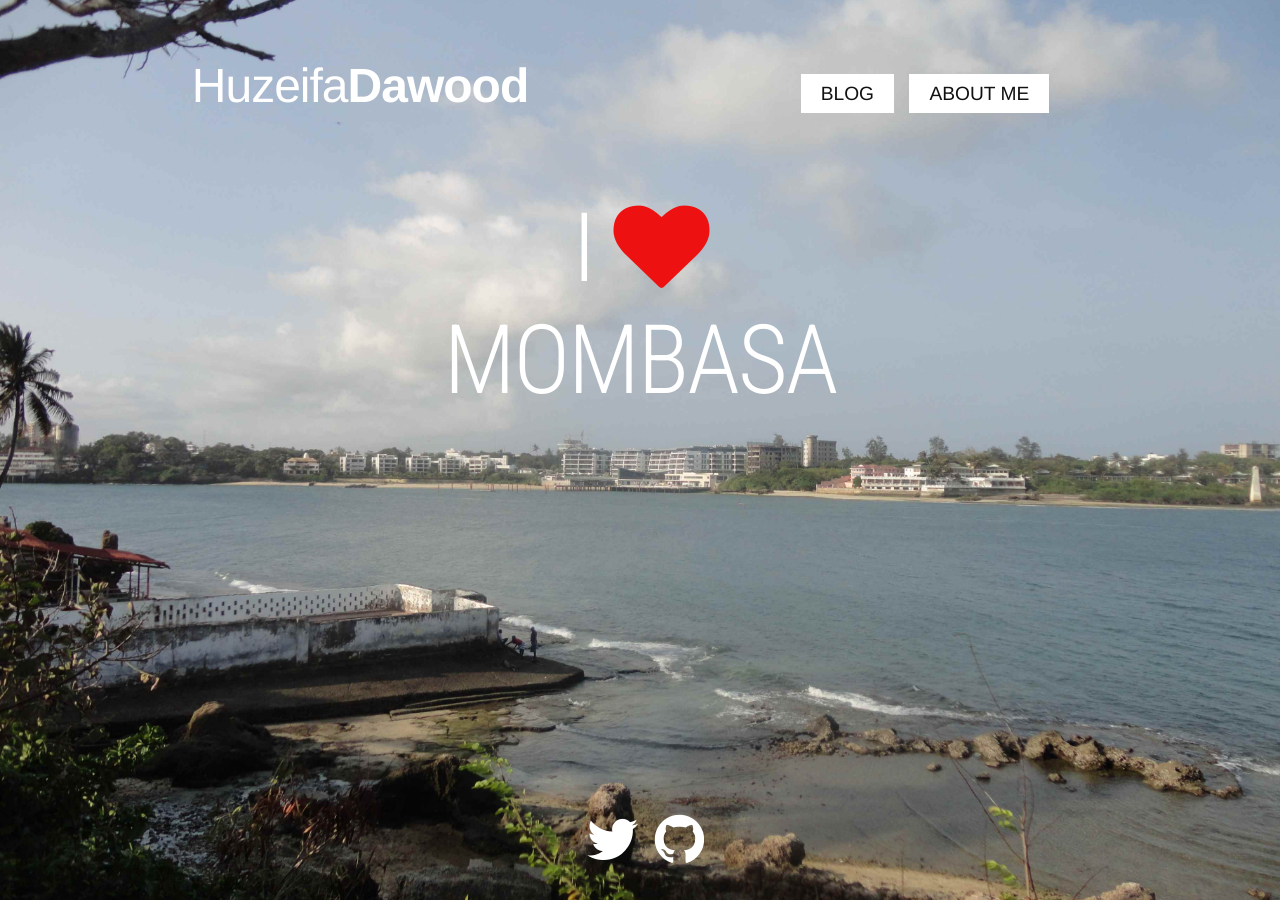
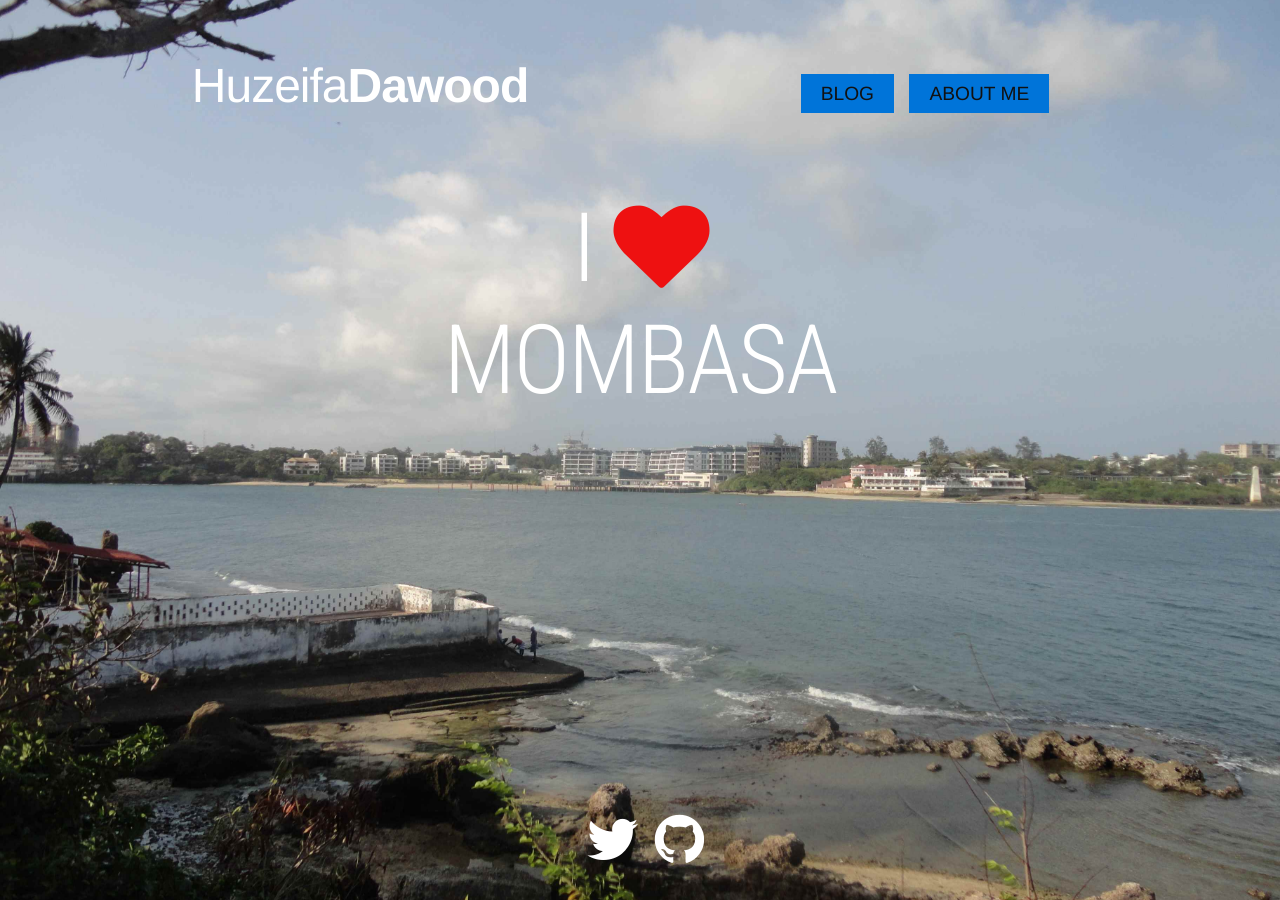
Before and after one commit to huzeifa-zz/huzeifa.github.io, a Jekyll site: the page built from index.html, in a window 1280 px wide. Built offline with Jekyll 4.4.1, drawn with Linux system fonts in a browser that asks for light colours.

Commit message:
changed topbar button color to blue

```diff
--- a/css/style.css
+++ b/css/style.css
@@ -8,8 +8,8 @@ body {
 
 #wrapper {
   padding-top: 2em;
-	min-height:100%;
-	position:relative;
+  min-height:100%;
+  position:relative;
 }
 
 .text-center {
@@ -76,7 +76,7 @@ body {
   text-transform: uppercase;
   text-align: center;
   line-height: 1em;
-  background-color: #fff;
+  background-color: #0074D9;;
   transition: background-color 0.2s ease-in 0s;
   color: #111;
 }
```
